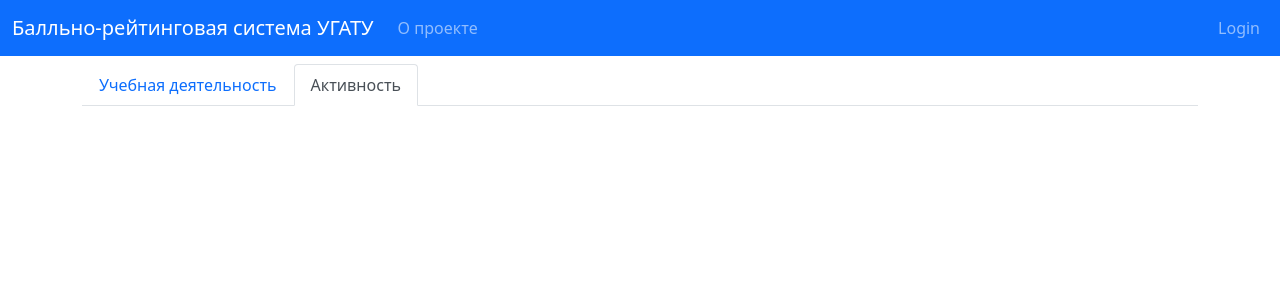
After one commit to sumluxgirl/flaskProject, a Flask app: page /student/activity in a window 1280 px wide. The commit adds this page. Shown: the top 300 px of the page. Run offline with Flask 2, Linux system fonts and the light colour scheme; some libraries are stand-ins or nearby versions.

Commit message:
student pages

```diff
--- a/data.py
+++ b/data.py
@@ -11,7 +11,7 @@ def create_id():
 
 def create_users():
     role_student = Role(id=create_id(), name='Студент')
-    role_tutor = Role(id=create_id(), name='Преподавательь')
+    role_tutor = Role(id=create_id(), name='Преподаватель')
     role_deans_office = Role(id=create_id(), name='Деканат')
     group424 = Group(id=create_id(), name='ИКТ-424')
     group321 = Group(id=create_id(), name='ИКТ-321')
--- a/pointraing/routes.py
+++ b/pointraing/routes.py
@@ -10,7 +10,19 @@ from pointraing.models import User
 def home():
     if not current_user.is_authenticated:
         return redirect(url_for('login'))
+    if current_user.role.name == 'Студент':
+        return redirect(url_for('student_education'))
     return render_template('home.html')
+
+
+@app.route("/student/education")
+def student_education():
+    return render_template('student.html', active_tab='education')
+
+
+@app.route("/student/activity")
+def student_activity():
+    return render_template('student.html', active_tab='activity')
 
 
 @app.route("/about")
--- a/pointraing/templates/layout.html
+++ b/pointraing/templates/layout.html
@@ -8,7 +8,8 @@
     <!-- Bootstrap CSS -->
     <link rel="stylesheet" type="text/css" href="{{ url_for('static', filename='styles/bootstrap.css') }}">
     <!-- Bootstrap icon-CSS -->
-    <link rel="stylesheet" href="{{ url_for('static', filename='node_modules/bootstrap-icons/font/bootstrap-icons.css') }}">
+    <link rel="stylesheet"
+          href="{{ url_for('static', filename='node_modules/bootstrap-icons/font/bootstrap-icons.css') }}">
 
     <link rel="stylesheet" type="text/css" href="{{ url_for('static', filename='main.css') }}">
 
@@ -34,7 +35,12 @@
                 <!-- Navbar Right Side -->
                 <div class="navbar-nav">
                     {% if current_user.is_authenticated %}
-                        <a class="nav-item nav-link" href="{{ url_for('account') }}">Account</a>
+
+                        <a class="nav-item nav-link d-inline-block"
+                           href="{{ url_for('account') }}">
+                            <i class="bi bi-person-fill d-inline-block"></i>
+                            {{ " ".join((current_user.surname, current_user.name[0], current_user.patronymic[0])) }}
+                        </a>
                         <a class="nav-item nav-link" href="{{ url_for('logout') }}">Logout</a>
                     {% else %}
                         <a class="nav-item nav-link" href="{{ url_for('login') }}">Login</a>
--- /dev/null
+++ b/pointraing/templates/student.html
@@ -0,0 +1,15 @@
+{% macro naveItem(name, url, is_active) -%}
+    <a class="nav-link {{ 'active' if is_active }}"
+            {% if is_active %}
+       aria-current="page"
+            {% endif %}
+       href="{{ url }}">{{ name }}</a>
+{%- endmacro %}
+
+{% extends "layout.html" %}
+{% block content %}
+    <ul class="nav nav-tabs pt-2">
+        {{ naveItem('Учебная деятельность', url_for('student_education'), active_tab == 'education') }}
+        {{ naveItem('Активность', url_for('student_activity'), active_tab == 'activity') }}
+    </ul>
+{% endblock content %}
```
